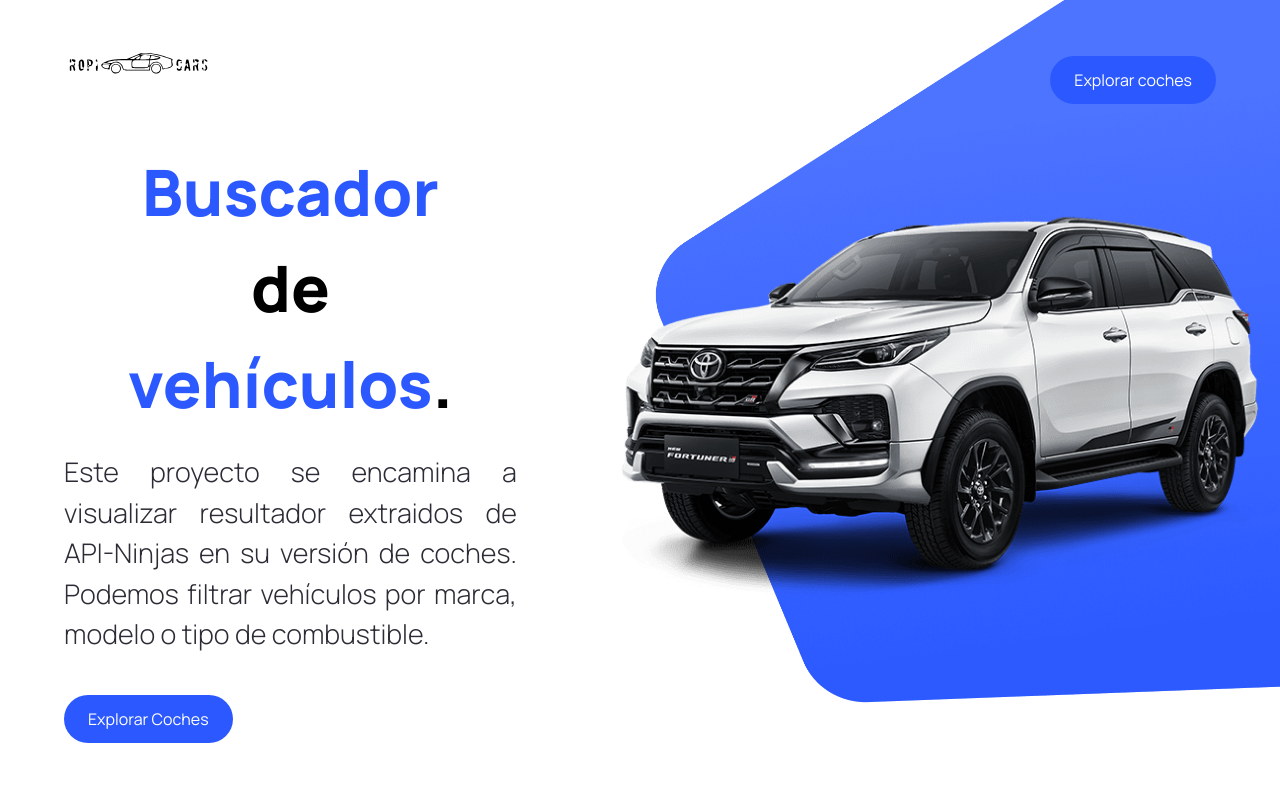
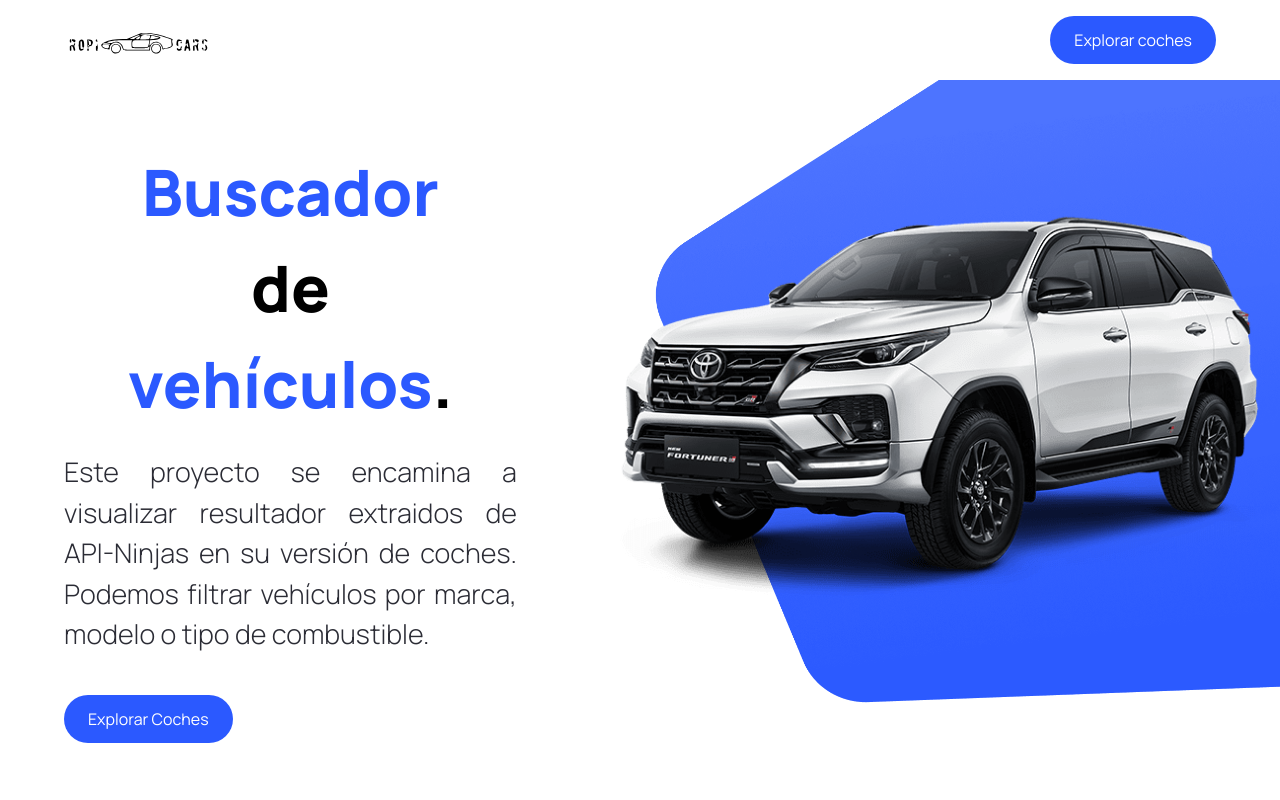
Before and after one commit to jeromanp/api-cars, a Next.js app: page / in a window 1280 px wide. Shown: the top 800 px of the page. Built offline with nearby package versions, Linux system fonts and the light colour scheme; no server answers.

Commit message:
nav fixed

```diff
--- a/components/Navbar.tsx
+++ b/components/Navbar.tsx
@@ -7,7 +7,7 @@
 
 const Navbar = () => {
   return (
-    <header className="w-full absolute z-10">
+    <header className="w-full fixed z-10 bg-white">
       <nav className="max-w-[1440px] mx-auto flex justify-between items-center sm:px-16 px-6 py-4">
         <Link href="/" className="flex justify-center items-center">
           <Image
@@ -21,7 +21,7 @@
         <CustomButton
           title="Explorar coches"
           btnType="button"
-          containerStyles="bg-primary-blue text-white rounded-full mt-10"
+          containerStyles="bg-primary-blue text-white rounded-full mt-0"
           handleClick={handleScroll}
         />
       </nav>
```
